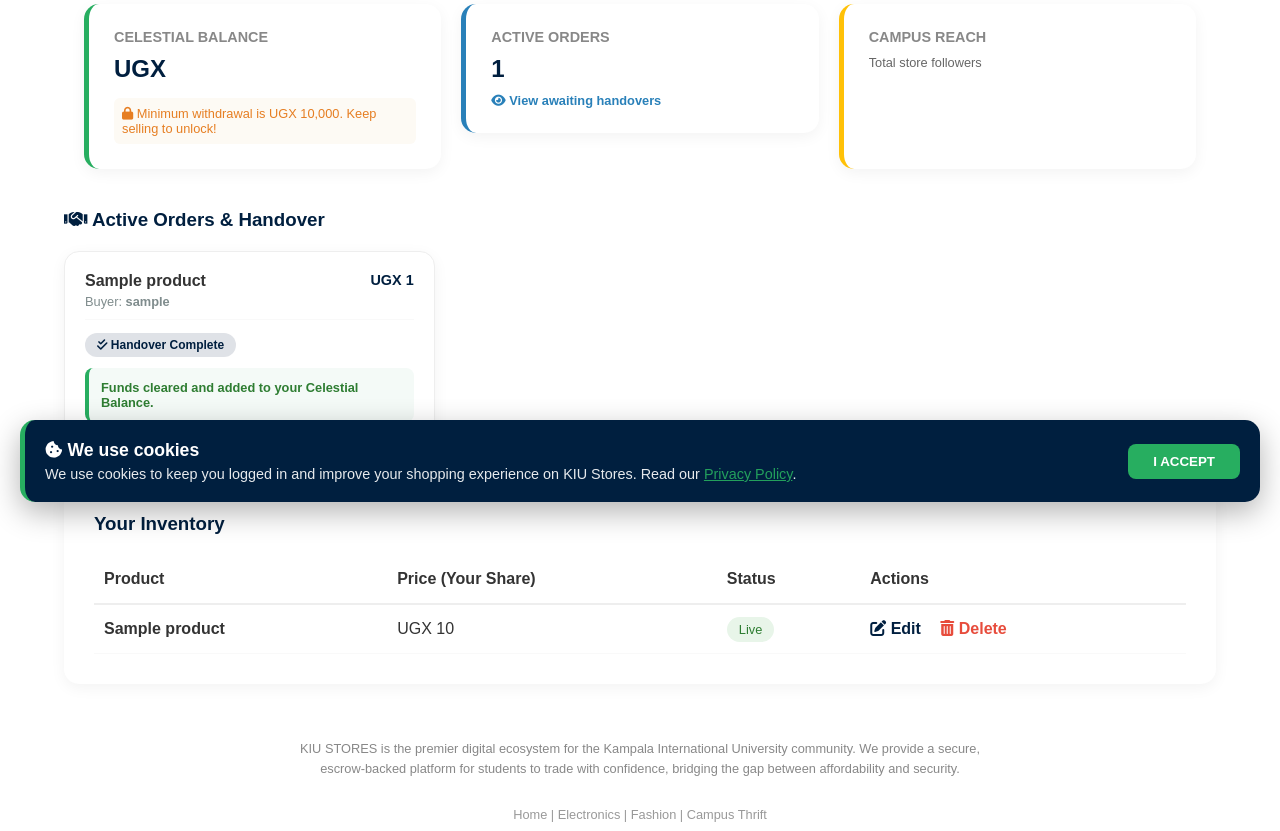
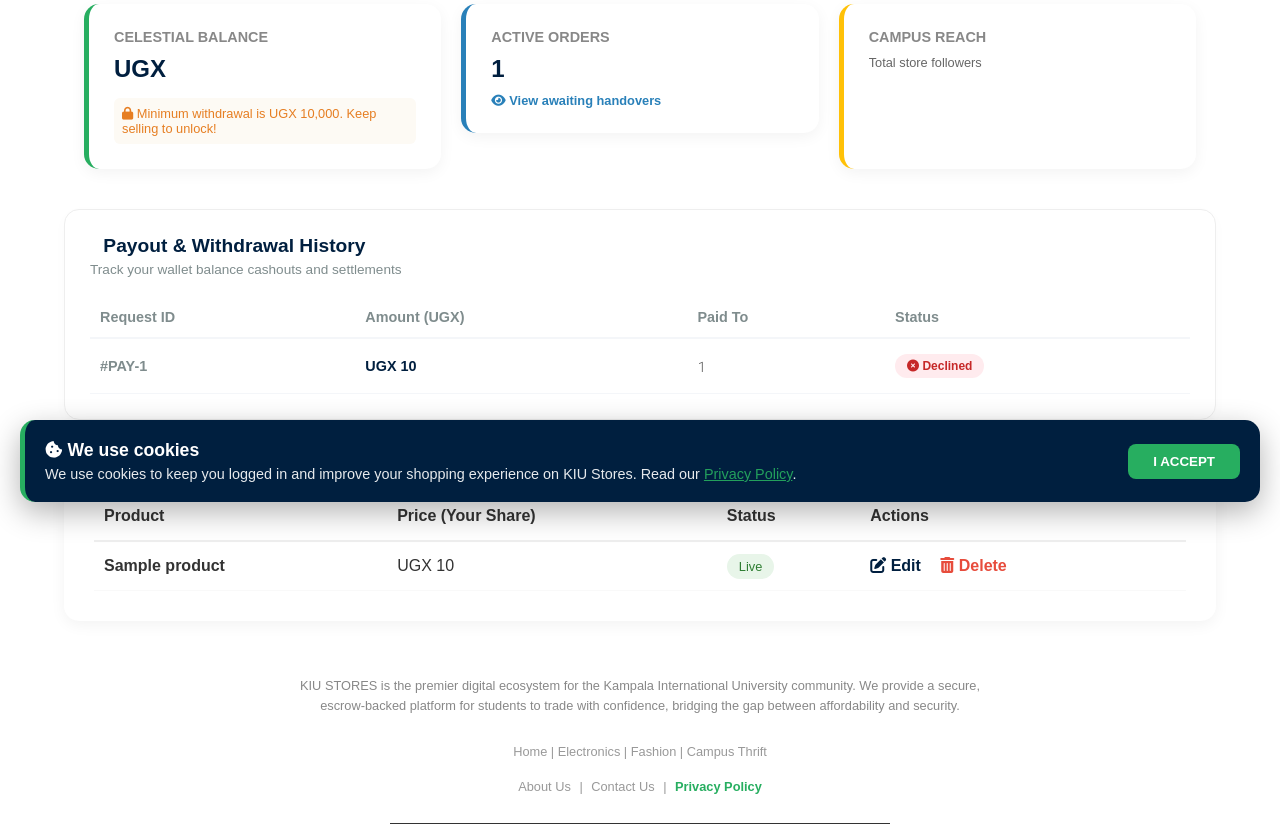
Before and after one commit to celestial4919/KIU-Stores, a Django app: template marketplace/templates/marketplace/vendor_dashboard.html in a window 1280 px wide. Shown: the part 278-1109 px from the top of the page. Run offline with Django 5.2, Linux system fonts and the light colour scheme; the template is opened without the code that fills it: most values are stand-ins (such as "Sample title", 1, 10 or a date in 2020); some web fonts are replaced.

Commit message:
Changes made to Vendor Dashboard

```diff
--- a/marketplace/admin.py
+++ b/marketplace/admin.py
@@ -81,7 +81,7 @@ class PayoutRequestAdmin(admin.ModelAdmin):
 @admin.register(BusinessApplication)
 class BusinessApplicationAdmin(admin.ModelAdmin):
     # 1. Columns you will see when looking at all applications
-    list_display = ('business_name', 'user', 'business_specialty', 'physical_location', 'is_approved', 'application_date')
+    list_display = ('business_name', 'user', 'business_specialty', 'merchant_code', 'physical_location', 'is_approved', 'application_date')
 
     # 2. Sidebar filters for quick sorting
     list_filter = ('is_approved', 'application_date')
--- a/marketplace/templates/marketplace/vendor_dashboard.html
+++ b/marketplace/templates/marketplace/vendor_dashboard.html
@@ -30,7 +30,7 @@
                                 <input type="number" name="amount" placeholder="Amount (Max {{ request.user.wallet_balance|floatformat:0 }})"
                                        max="{{ request.user.wallet_balance|floatformat:0 }}" min="10000" required
                                        style="padding: 10px; border: 1px solid #ddd; border-radius: 6px; font-family: 'Poppins', sans-serif;">
-                                <input type="text" name="momo_number" placeholder="MoMo Number (e.g. 077...)" required
+                                <input type="text" name="account" value="{{ default_payout_account }}" placeholder="Merchant Code/Phone Number" required
                                        style="padding: 10px; border: 1px solid #ddd; border-radius: 6px; font-family: 'Poppins', sans-serif;">
                                 <button type="submit" style="background: #001f3f; color: white; border: none; padding: 10px; border-radius: 6px; font-weight: 700; cursor: pointer; transition: background 0.3s;" onmouseover="this.style.background='#27ae60'" onmouseout="this.style.background='#001f3f'">
                                     Withdraw Funds
@@ -68,70 +68,59 @@
     </div>
     </div>
 
-        <div style="margin-bottom: 40px;">
-            <h3 style="margin-bottom: 20px; color: #001f3f;"><i class="fa-solid fa-handshake"></i> Active Orders & Handover</h3>
-
-            {% if orders %}
-                <div style="display: grid; grid-template-columns: repeat(auto-fill, minmax(300px, 1fr)); gap: 20px;">
-                    {% for order in orders %}
-                        <div style="background: white; border-radius: 15px; padding: 20px; box-shadow: 0 4px 15px rgba(0,0,0,0.05); border: 1px solid #eee;">
-
-                            <div style="display: flex; justify-content: space-between; align-items: flex-start; border-bottom: 1px solid #f9f9f9; padding-bottom: 10px; margin-bottom: 15px;">
+    <div style="background: white; border-radius: 15px; padding: 25px; box-shadow: 0 4px 15px rgba(0,0,0,0.02); border: 1px solid #eee; margin-top: 40px;">
+            <div style="display: flex; justify-content: space-between; align-items: center; margin-bottom: 20px;">
                 <div>
-                                    <h4 style="margin: 0; color: #333; font-size: 1rem;">{{ order.product.title }}</h4>
-                                    <p style="margin: 4px 0 0; font-size: 0.8rem; color: #7f8c8d;">Buyer: <strong>{{ order.buyer.username }}</strong></p>
+                    <h3 style="color: #001f3f; margin: 0; font-size: 1.2rem; font-weight: 700;">
+                        <i class="fa-solid fa-clock-history" style="color: #001f3f; margin-right: 8px;"></i> Payout & Withdrawal History
+                    </h3>
+                    <p style="color: #7f8c8d; margin: 5px 0 0 0; font-size: 0.85rem;">Track your wallet balance cashouts and settlements</p>
                 </div>
-                                <span style="font-size: 0.9rem; font-weight: 700; color: #001f3f;">UGX {{ order.total_price }}</span>
             </div>
 
-                            <div style="margin-bottom: 15px;">
-                                {% if order.status == 'PENDING' or order.status == 'VERIFYING' %}
-                                    <span style="background: #f1c40f20; color: #f39c12; padding: 5px 12px; border-radius: 20px; font-size: 0.75rem; font-weight: 700;">
-                                        <i class="fa-solid fa-hourglass-half"></i> Awaiting Payment Verification
+            <div style="overflow-x: auto;">
+                <table style="width: 100%; border-collapse: collapse; text-align: left; font-size: 0.9rem;">
+                    <thead>
+                        <tr style="border-bottom: 2px solid #f4f6f9; color: #7f8c8d;">
+                            <th style="padding: 12px 10px; font-weight: 600;">Request ID</th>
+                            <th style="padding: 12px 10px; font-weight: 600;">Amount (UGX)</th>
+                            <th style="padding: 12px 10px; font-weight: 600;">Paid To</th>
+                            <th style="padding: 12px 10px; font-weight: 600;">Status</th>
+                        </tr>
+                    </thead>
+                    <tbody>
+                        {% for payout in payouts %}
+                            <tr style="border-bottom: 1px solid #f4f6f9; color: #333; transition: background 0.2s;" onmouseover="this.style.background='#fdfdfd'" onmouseout="this.style.background='transparent'">
+                                <td style="padding: 15px 10px; font-weight: 600; color: #7f8c8d;">#PAY-{{ payout.id }}</td>
+                                <td style="padding: 15px 10px; font-weight: 700; color: #001f3f;">UGX {{ payout.amount|floatformat:0 }}</td>
+                                <td style="padding: 15px 10px; font-family: 'Roboto Mono', monospace; color: #555;">{{ payout.momo_number }}</td>
+                                <td style="padding: 15px 10px;">
+                                    {% if payout.status == 'PAID' %}
+                                        <span style="background: #e8f5e9; color: #2e7d32; padding: 5px 12px; border-radius: 20px; font-size: 0.75rem; font-weight: 700; display: inline-block;">
+                                            <i class="fa-solid fa-circle-check"></i> Processed
                                         </span>
-                                {% elif order.status == 'IN_ESCROW' %}
-                                    <span style="background: #27ae6020; color: #27ae60; padding: 5px 12px; border-radius: 20px; font-size: 0.75rem; font-weight: 700;">
-                                        <i class="fa-solid fa-shield-halved"></i> Funds Secured in Escrow
+                                    {% elif payout.status == 'PENDING' %}
+                                        <span style="background: #fff3e0; color: #e65100; padding: 5px 12px; border-radius: 20px; font-size: 0.75rem; font-weight: 700; display: inline-block;">
+                                            <i class="fa-solid fa-spinner fa-spin"></i> Pending Review
                                         </span>
-                                {% elif order.status == 'COMPLETED' %}
-                                    <span style="background: #001f3f20; color: #001f3f; padding: 5px 12px; border-radius: 20px; font-size: 0.75rem; font-weight: 700;">
-                                        <i class="fa-solid fa-check-double"></i> Handover Complete
+                                    {% else %}
+                                        <span style="background: #ffebee; color: #c62828; padding: 5px 12px; border-radius: 20px; font-size: 0.75rem; font-weight: 700; display: inline-block;">
+                                            <i class="fa-solid fa-circle-xmark"></i> Declined
                                         </span>
                                     {% endif %}
+                                </td>
+                            </tr>
+                        {% empty %}
+                            <tr>
+                                <td colspan="4" style="text-align: center; padding: 40px; color: #bdc3c7;">
+                                    <i class="fa-solid fa-receipt fa-2x" style="display: block; margin-bottom: 10px; opacity: 0.5;"></i>
+                                    No payout requests made yet.
+                                </td>
+                            </tr>
+                        {% endfor %}
+                    </tbody>
+                </table>
             </div>
-
-                            {% if order.status == 'IN_ESCROW' %}
-                                <div style="background: #fdfaf4; border: 1px dashed #f1c40f; padding: 15px; border-radius: 12px; margin-top: 10px;">
-                                    <p style="margin: 0 0 10px 0; font-size: 0.8rem; color: #7f8c8d; font-weight: 600;">
-                                        Meet buyer and enter their 6-digit key to release funds:
-                                    </p>
-                                    <form action="{% url 'verify_escrow_otp' order.id %}" method="POST" style="display: flex; gap: 8px;">
-                                        {% csrf_token %}
-                                        <input type="text" name="escrow_otp" placeholder="e.g. 123456" required maxlength="6"
-                                               style="flex-grow: 1; padding: 8px 12px; border: 1px solid #ccc; border-radius: 6px; font-family: monospace; font-size: 1.1rem; text-align: center; letter-spacing: 2px;">
-                                        <button type="submit"
-                                                style="background: #27ae60; color: white; border: none; padding: 8px 15px; border-radius: 6px; cursor: pointer; font-weight: 700; font-size: 0.85rem; transition: background 0.3s;"
-                                                onmouseover="this.style.background='#219150'" onmouseout="this.style.background='#27ae60'">
-                                            Verify
-                                        </button>
-                                    </form>
-                                </div>
-                            {% elif order.status == 'COMPLETED' %}
-                                <div style="background: #f4faf7; border-left: 4px solid #27ae60; padding: 12px; border-radius: 8px;">
-                                    <p style="margin: 0; color: #2e7d32; font-size: 0.8rem; font-weight: 600;">
-                                        Funds cleared and added to your Celestial Balance.
-                                    </p>
-                                </div>
-                            {% endif %}
-
-                        </div>
-                    {% endfor %}
-                </div>
-            {% else %}
-                <div style="background: #fdfdfd; border: 1px dashed #ddd; border-radius: 15px; padding: 30px; text-align: center;">
-                    <p style="color: #999; margin: 0; font-size: 0.9rem;">No active orders right now.</p>
-                </div>
-            {% endif %}
         </div>
 
     <!-- Inventory Table -->
```
Also changed, not shown: marketplace/views.py (+20 -0 lines). Lines whose indentation alone changed are shown as unchanged.
